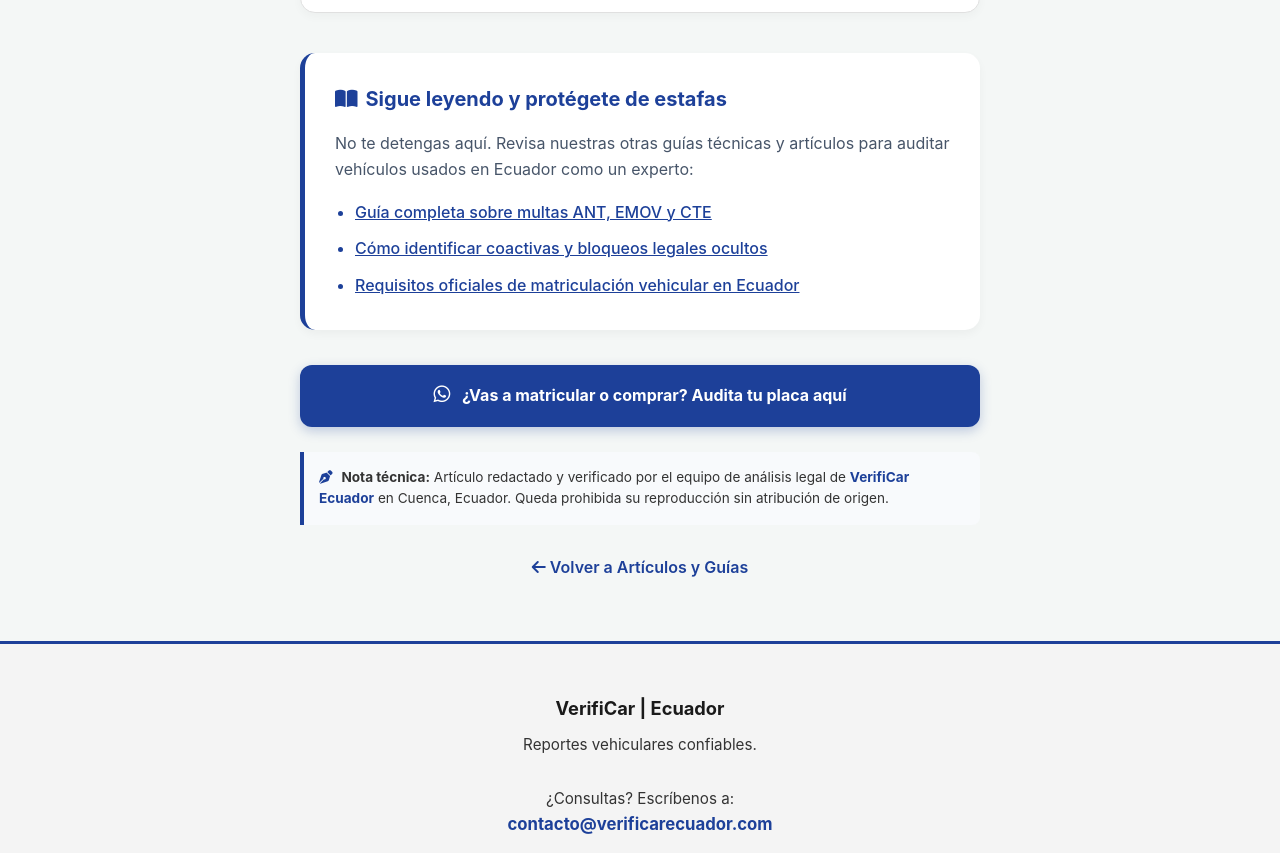
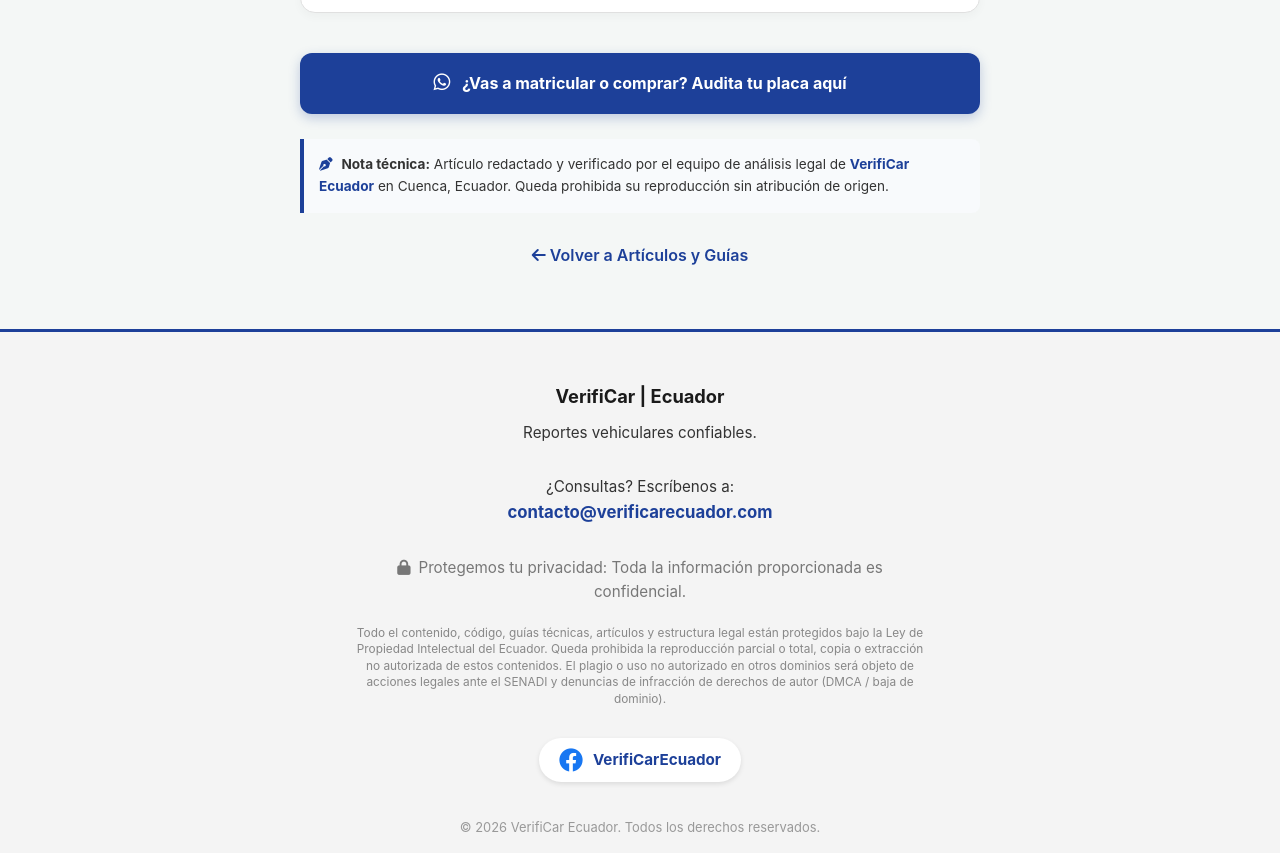
Before and after one commit to gabriel2507to/verificar-ecuador, a plain HTML site: page guia/calendario-matriculacion.html in a window 1280 px wide. Shown: the part 2277-3130 px from the top of the page. Drawn offline with Linux system fonts and the light colour scheme.

Commit message:
calendario-matriculacion.html

```diff
--- a/guia/calendario-matriculacion.html
+++ b/guia/calendario-matriculacion.html
@@ -154,18 +154,6 @@
             </div>
         </div>
 
-<!-- BLOQUE DE RECOMENDACIÓN / ARTÍCULOS RELACIONADOS (Adaptado al diseño de tarjeta blanca con borde azul) -->
-        <div class="bloque-guia">
-            <h2><i class="fa-solid fa-book-open"></i> Sigue leyendo y protégete de estafas</h2>
-            <p style="text-align: left; color: #475569; margin-bottom: 15px;">
-                No te detengas aquí. Revisa nuestras otras guías técnicas y artículos para auditar vehículos usados en Ecuador como un experto:
-            </p>
-            <ul style="margin: 0; padding-left: 20px; color: var(--primary-blue); line-height: 1.8; text-align: left;">
-                <li style="margin-bottom: 8px;"><a href="multas-ant-emov.html" style="color: var(--primary-blue); text-decoration: underline; font-weight: 500;">Guía completa sobre multas ANT, EMOV y CTE</a></li>
-                <li style="margin-bottom: 8px;"><a href="coactivas.html" style="color: var(--primary-blue); text-decoration: underline; font-weight: 500;">Cómo identificar coactivas y bloqueos legales ocultos</a></li>
-                <li><a href="requisitos-matriculacion-ecuador.html" style="color: var(--primary-blue); text-decoration: underline; font-weight: 500;">Requisitos oficiales de matriculación vehicular en Ecuador</a></li>
-            </ul>
-        </div>
 
         <!-- Botón CTA -->
         <a href="https://wa.me/593992661432?text=Hola,%20VerifiCar%20Ecuador%20leí%20el%20artículo%20técnico%20sobre%20calendarización%20y%20quiero%20auditar%20un%20vehículo" target="_blank" class="btn-cta">
```
